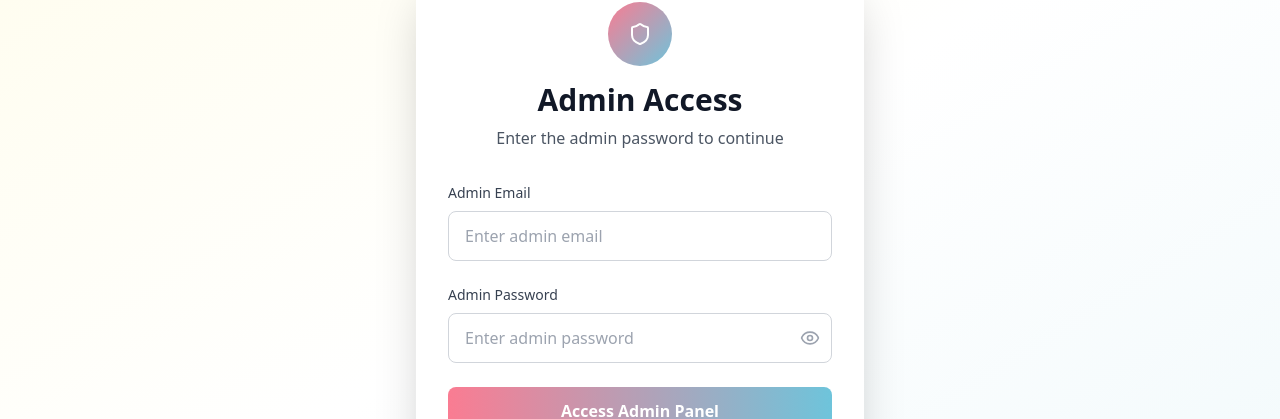
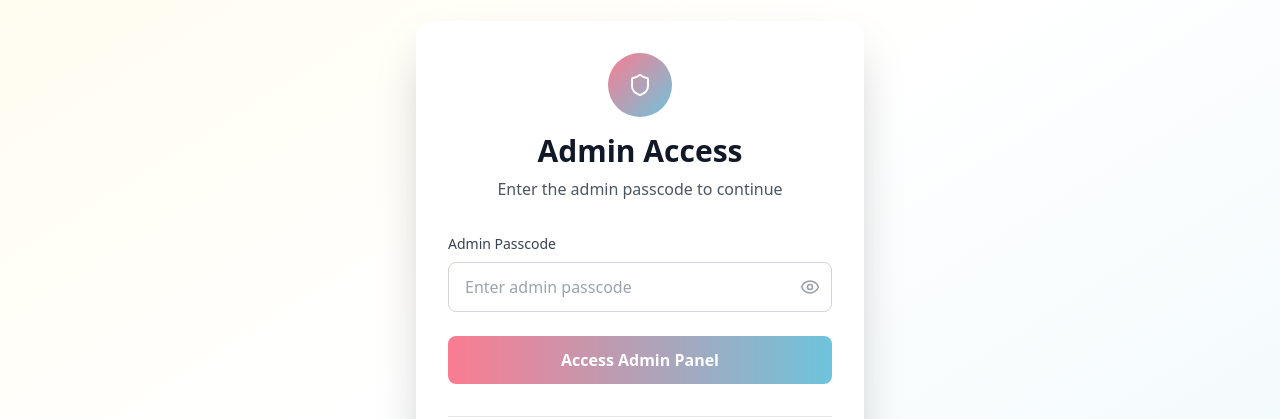
Before and after one commit to nikhilesh-s/speakers-circle-vercel-push, a React (Vite) app: page / in a window 1280 px wide. Both pictures are taken after a click on the button "Login". Shown: the part 173-592 px from the top of the page. Built offline with nearby package versions, Linux system fonts and the light colour scheme; no server answers; the database is empty.

Commit message:
feat: simplify admin access to passcode

```diff
--- a/src/components/LoginPage.tsx
+++ b/src/components/LoginPage.tsx
@@ -1,13 +1,13 @@
 import React, { useState } from 'react';
 import { Shield, Eye, EyeOff } from 'lucide-react';
-import { supabase } from '../lib/supabase';
 
 interface LoginPageProps {
   onPageChange: (page: string) => void;
 }
 
+const ADMIN_PASSCODE = 'SpeakersCircle2025!';
+
 export const LoginPage: React.FC<LoginPageProps> = ({ onPageChange }) => {
-  const [email, setEmail] = useState('');
   const [password, setPassword] = useState('');
   const [showPassword, setShowPassword] = useState(false);
   const [error, setError] = useState('');
@@ -19,26 +19,10 @@ export const LoginPage: React.FC<LoginPageProps> = ({ onPageChange }) => {
     setIsLoading(true);
     setError('');
 
-    if (!supabase) {
-      setError('Database not configured. Please check your environment variables.');
-      setIsLoading(false);
-      return;
-    }
-
-    try {
-      const { data, error: authError } = await supabase.auth.signInWithPassword({
-        email,
-        password,
-      });
-
-      if (authError) {
-        setError('Invalid email or password. Please try again.');
-        setPassword('');
-      } else if (data.user) {
-        onPageChange('admin');
-      }
-    } catch (err) {
-      setError('Login failed. Please check your connection and try again.');
+    if (password === ADMIN_PASSCODE) {
+      onPageChange('admin');
+    } else {
+      setError('Invalid passcode. Please try again.');
       setPassword('');
     }
 
@@ -54,27 +38,13 @@ export const LoginPage: React.FC<LoginPageProps> = ({ onPageChange }) => {
               <Shield className="text-white" size={24} />
             </div>
             <h1 className="text-3xl font-bold text-gray-900 mb-2">Admin Access</h1>
-            <p className="text-gray-600">Enter the admin password to continue</p>
+            <p className="text-gray-600">Enter the admin passcode to continue</p>
           </div>
 
           <form onSubmit={handleLogin} className="space-y-6">
             <div>
-              <label htmlFor="email" className="block text-sm font-medium text-gray-700 mb-2">
-                Admin Email
-              </label>
-              <input
-                type="email"
-                id="email"
-                value={email}
-                onChange={(e) => setEmail(e.target.value)}
-                className="w-full px-4 py-3 border border-gray-300 rounded-lg focus:ring-2 focus:ring-[#FA7C92] focus:border-transparent"
-                placeholder="Enter admin email"
-                required
-              />
-            </div>
-            <div>
               <label htmlFor="password" className="block text-sm font-medium text-gray-700 mb-2">
-                Admin Password
+                Admin Passcode
               </label>
               <div className="relative">
                 <input
@@ -83,7 +53,7 @@ export const LoginPage: React.FC<LoginPageProps> = ({ onPageChange }) => {
                   value={password}
                   onChange={(e) => setPassword(e.target.value)}
                   className="w-full px-4 py-3 border border-gray-300 rounded-lg focus:ring-2 focus:ring-[#FA7C92] focus:border-transparent pr-12"
-                  placeholder="Enter admin password"
+                  placeholder="Enter admin passcode"
                   required
                 />
                 <button
```
